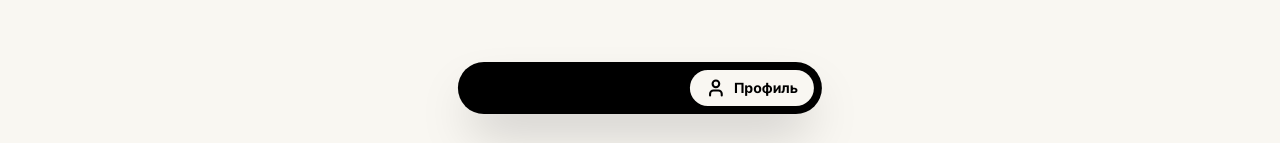
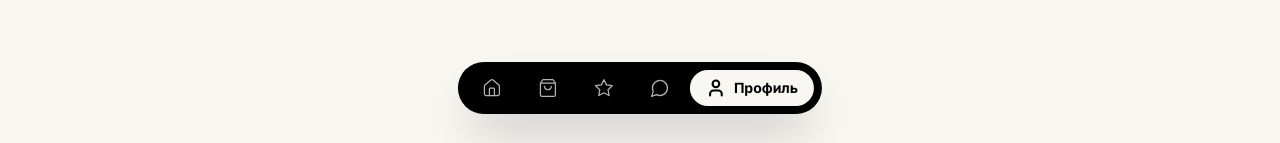
Before and after one commit to Inakenti48/tt, a React (Vite) app: page /profile in a window 1280 px wide. Shown: the part 654-797 px from the top of the page. Built offline with nearby package versions, Linux system fonts and the light colour scheme.

Commit message:
Orchids run changes (2026-04-25T14:49:41.985Z)

```diff
--- a/src/components/Navbar.tsx
+++ b/src/components/Navbar.tsx
@@ -34,7 +34,7 @@ export function Navbar() {
                 "relative flex items-center gap-2 px-4 py-2 transition-all duration-300",
                 isActive
                   ? "bg-background text-primary pill"
-                  : "nav-inactive"
+                  : "text-primary-inv opacity-70 hover:opacity-100"
               )}
             >
               <item.icon size={20} strokeWidth={isActive ? 2.5 : 1.5} />
```
